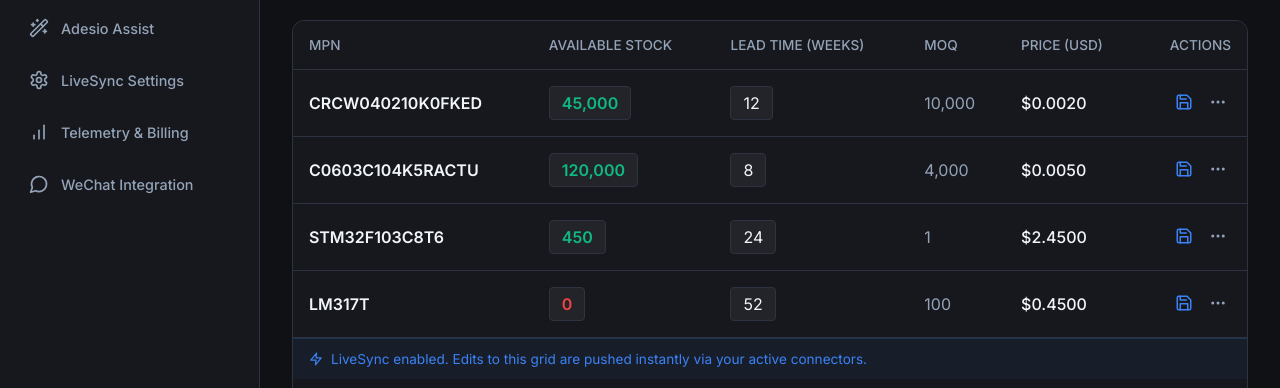
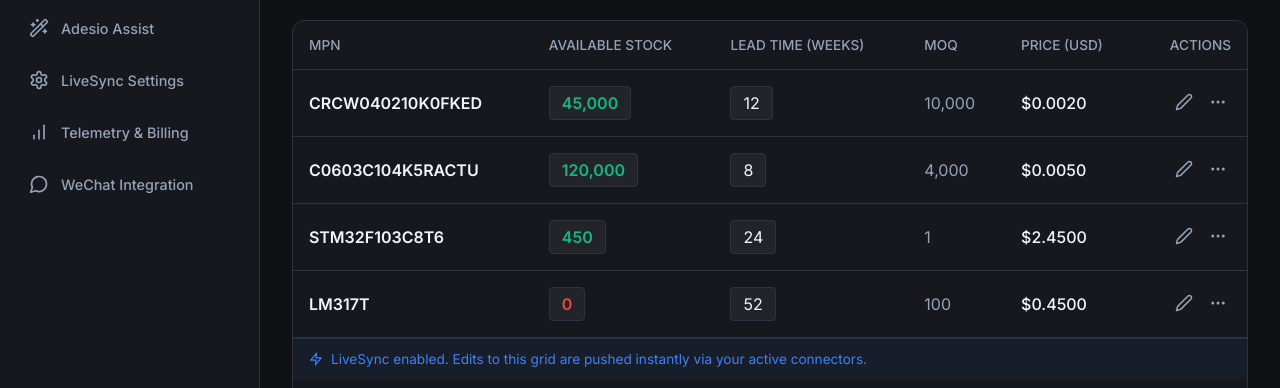
Before and after one commit to Bertier-Adesio/adesio-proxy, a React (Vite) app: page / in a window 1280 px wide. Both pictures are taken after a click on the element "Catalog Manager". Shown: the part 248-636 px from the top of the page. Built offline with nearby package versions, Linux system fonts and the light colour scheme.

Commit message:
feat: implement global state management via AppContext and update components to utilize dynamic catalog and settings data.

```diff
--- a/src/App.tsx
+++ b/src/App.tsx
@@ -9,6 +9,7 @@ import LiveSyncSettings from './components/LiveSyncSettings';
 import AdesioAssist from './components/AdesioAssist';
 import WeChatIntegration from './components/WeChatIntegration';
 import TelemetryBilling from './components/TelemetryBilling';
+import { useAppContext } from './context/AppContext';
 import './index.css';
 
 const MODULES = [
@@ -22,6 +23,9 @@ const MODULES = [
 ];
 
 function DashboardView() {
+  const { catalog, settings } = useAppContext();
+  const missingCount = catalog.filter(c => !c.desc || !c.package || !c.mpn).length;
+
   return (
     <div className="dashboard-grid">
       <div className="card">
@@ -34,7 +38,7 @@ function DashboardView() {
           <div style={{ marginTop: '16px', display: 'flex', flexDirection: 'column', gap: '12px' }}>
             <div style={{ display: 'flex', justifyContent: 'space-between' }}>
               <span>Octopart API</span>
-              <span className="badge badge-green">Unlocked</span>
+              {settings.octopartEnabled ? <span className="badge badge-green">Unlocked</span> : <span className="badge badge-red">Locked</span>}
             </div>
             <div style={{ display: 'flex', justifyContent: 'space-between' }}>
               <span>SiliconExpert</span>
@@ -42,7 +46,11 @@ function DashboardView() {
             </div>
             <div style={{ display: 'flex', justifyContent: 'space-between' }}>
               <span>DigiKey EDI</span>
-              <span className="badge badge-red">Locked (Missing Data)</span>
+              {settings.digikeyEnabled ? <span className="badge badge-green">Unlocked</span> : <span className="badge badge-red">Locked</span>}
+            </div>
+            <div style={{ display: 'flex', justifyContent: 'space-between' }}>
+              <span>Avnet API</span>
+              {settings.avnetEnabled ? <span className="badge badge-green">Unlocked</span> : <span className="badge badge-red">Locked</span>}
             </div>
           </div>
         </div>
@@ -58,11 +66,11 @@ function DashboardView() {
           <div style={{ marginTop: '16px', display: 'flex', flexDirection: 'column', gap: '8px' }}>
             <div style={{ display: 'flex', justifyContent: 'space-between', color: 'var(--text-primary)' }}>
               <span>Total MPNs Managed</span>
-              <strong>14,230</strong>
+              <strong>{catalog.length.toLocaleString()}</strong>
             </div>
             <div style={{ display: 'flex', justifyContent: 'space-between', color: 'var(--text-primary)' }}>
               <span>Missing MVP Fields</span>
-              <strong>124</strong>
+              <strong>{missingCount}</strong>
             </div>
             <button style={{ marginTop: '12px', padding: '10px', background: 'var(--accent-primary)', color: 'white', border: 'none', borderRadius: '6px', cursor: 'pointer', display: 'flex', alignItems: 'center', justifyContent: 'center', gap: '8px' }}>
               <Wand2 size={16} /> Enrich with Adesio Assist
--- a/src/components/AdesioAssist.tsx
+++ b/src/components/AdesioAssist.tsx
@@ -1,14 +1,23 @@
 import React, { useState } from 'react';
 import { FileText, UploadCloud, Cpu, CheckCircle, XCircle, Wand2, ArrowRight } from 'lucide-react';
+import { useAppContext } from '../context/AppContext';
 
 export default function AdesioAssist() {
   const [step, setStep] = useState<'upload' | 'processing' | 'review'>('upload');
+  const { updateCatalogItem } = useAppContext();
 
   const handleSimulateUpload = () => {
     setStep('processing');
     setTimeout(() => {
       setStep('review');
     }, 1500);
+  };
+
+  const handleApproveAll = () => {
+    // 3 is STM32F103C8T6, 1 is CRCW040210K0FKED (based on defaultCatalog IDs)
+    updateCatalogItem(3, { package: 'LQFP-48-ENRICHED' });
+    updateCatalogItem(1, { rohs: true, desc: 'Resistor SMD 10K Ohm 1% 1/16W 0402 [AI ENRICHED]' });
+    setStep('upload');
   };
 
   return (
@@ -87,7 +96,7 @@ export default function AdesioAssist() {
                 </div>
                 <div style={{ display: 'grid', gridTemplateColumns: '1fr 1fr 1fr', gap: '12px', fontSize: '0.9rem' }}>
                   <div><span style={{ color: 'var(--text-secondary)', fontSize: '0.8rem', display: 'block' }}>Operating Temp</span> <span style={{ color: '#10b981', fontWeight: 500 }}>-40°C to 85°C</span></div>
-                  <div><span style={{ color: 'var(--text-secondary)', fontSize: '0.8rem', display: 'block' }}>Package</span> <span style={{ color: '#10b981', fontWeight: 500 }}>LQFP-48</span></div>
+                  <div><span style={{ color: 'var(--text-secondary)', fontSize: '0.8rem', display: 'block' }}>Package</span> <span style={{ color: '#10b981', fontWeight: 500 }}>LQFP-48-ENRICHED</span></div>
                   <div><span style={{ color: 'var(--text-secondary)', fontSize: '0.8rem', display: 'block' }}>Pin Count</span> <span style={{ color: '#10b981', fontWeight: 500 }}>48</span></div>
                 </div>
               </div>
@@ -111,7 +120,7 @@ export default function AdesioAssist() {
 
             <div style={{ padding: '20px 24px', background: 'rgba(0,0,0,0.2)', display: 'flex', justifyContent: 'flex-end' }}>
               <button
-                onClick={() => setStep('upload')}
+                onClick={handleApproveAll}
                 style={{
                   padding: '10px 20px', background: '#8b5cf6', color: 'white',
                   border: 'none', borderRadius: '6px', fontWeight: 600, cursor: 'pointer',
--- a/src/components/CatalogManager.tsx
+++ b/src/components/CatalogManager.tsx
@@ -1,22 +1,27 @@
 import React, { useState } from 'react';
-import { Search, Filter, Edit2, Zap, Save, Download, MoreHorizontal } from 'lucide-react';
-
-const STATIC_DATA = [
-  { id: 1, mpn: 'CRCW040210K0FKED', desc: 'Resistor SMD 10K Ohm 1% 1/16W 0402', package: '0402', rohs: true, lifecycle: 'Active' },
-  { id: 2, mpn: 'C0603C104K5RACTU', desc: 'Capacitor Ceramic 0.1uF 50V X7R 0603', package: '0603', rohs: true, lifecycle: 'Active' },
-  { id: 3, mpn: 'STM32F103C8T6', desc: 'MCU 32-bit ARM Cortex-M3 64KB Flash', package: 'LQFP-48', rohs: true, lifecycle: 'Active' },
-  { id: 4, mpn: 'LM317T', desc: 'Linear Voltage Regulator 1.2V to 37V', package: 'TO-220', rohs: true, lifecycle: 'NRND' },
-];
-
-const DYNAMIC_DATA = [
-  { id: 1, mpn: 'CRCW040210K0FKED', stock: 45000, leadTime: 12, moq: 10000, price: 0.002 },
-  { id: 2, mpn: 'C0603C104K5RACTU', stock: 120000, leadTime: 8, moq: 4000, price: 0.005 },
-  { id: 3, mpn: 'STM32F103C8T6', stock: 450, leadTime: 24, moq: 1, price: 2.45 },
-  { id: 4, mpn: 'LM317T', stock: 0, leadTime: 52, moq: 100, price: 0.45 },
-];
+import { Search, Filter, Edit2, Zap, Save, Download, MoreHorizontal, CheckCircle } from 'lucide-react';
+import { useAppContext, CatalogItem } from '../context/AppContext';
 
 export default function CatalogManager() {
   const [view, setView] = useState<'static' | 'dynamic'>('dynamic');
+  const { catalog, updateCatalogItem } = useAppContext();
+
+  const [editingId, setEditingId] = useState<string | number | null>(null);
+  const [editValues, setEditValues] = useState<Partial<CatalogItem>>({});
+
+  const handleEdit = (row: CatalogItem) => {
+    setEditingId(row.id);
+    setEditValues(row);
+  };
+
+  const handleSave = () => {
+    if (editingId !== null) {
+      updateCatalogItem(editingId, editValues);
+      setEditingId(null);
+    }
+  };
+
+  const inputStyle = { padding: '4px 8px', background: 'rgba(255,255,255,0.1)', border: '1px solid var(--border-color)', borderRadius: '4px', color: 'var(--text-primary)', width: '100%', minWidth: '60px' };
 
   return (
     <div style={{ display: 'flex', flexDirection: 'column', gap: '20px', height: '100%' }}>
@@ -96,48 +101,68 @@ export default function CatalogManager() {
             </tr>
           </thead>
           <tbody>
-            {(view === 'static' ? STATIC_DATA : DYNAMIC_DATA).map((row, i) => (
-              <tr key={i} style={{ borderBottom: '1px solid var(--border-color)', transition: 'background 0.2s' }} className="table-row-hover">
+            {catalog.map((row) => {
+              const isEditing = editingId === row.id;
+              return (
+              <tr key={row.id} style={{ borderBottom: '1px solid var(--border-color)', transition: 'background 0.2s' }} className="table-row-hover">
                 <td style={{ padding: '16px', fontWeight: 600, color: 'var(--text-primary)' }}>{row.mpn}</td>
 
                 {view === 'static' ? (
                   <>
-                    <td style={{ padding: '16px', color: 'var(--text-secondary)', fontSize: '0.9rem' }}>{(row as any).desc}</td>
-                    <td style={{ padding: '16px', color: 'var(--text-secondary)' }}>{(row as any).package}</td>
-                    <td style={{ padding: '16px' }}>
-                      {(row as any).rohs ? <span className="badge badge-green">Compliant</span> : <span className="badge badge-red">Non-Compliant</span>}
+                    <td style={{ padding: '16px', color: 'var(--text-secondary)', fontSize: '0.9rem' }}>
+                      {isEditing ? <input value={editValues.desc || ''} onChange={e => setEditValues({...editValues, desc: e.target.value})} style={inputStyle} /> : row.desc}
+                    </td>
+                    <td style={{ padding: '16px', color: 'var(--text-secondary)' }}>
+                      {isEditing ? <input value={editValues.package || ''} onChange={e => setEditValues({...editValues, package: e.target.value})} style={inputStyle} /> : row.package}
                     </td>
                     <td style={{ padding: '16px' }}>
-                      {(row as any).lifecycle === 'Active' ? <span className="badge badge-green">Active</span> : <span className="badge badge-yellow">{(row as any).lifecycle}</span>}
+                      {isEditing ? <input type="checkbox" checked={editValues.rohs || false} onChange={e => setEditValues({...editValues, rohs: e.target.checked})} /> : (row.rohs ? <span className="badge badge-green">Compliant</span> : <span className="badge badge-red">Non-Compliant</span>)}
+                    </td>
+                    <td style={{ padding: '16px' }}>
+                      {isEditing ? <select value={editValues.lifecycle || 'Active'} onChange={e => setEditValues({...editValues, lifecycle: e.target.value})} style={inputStyle}><option>Active</option><option>NRND</option><option>Obsolete</option></select> : (row.lifecycle === 'Active' ? <span className="badge badge-green">Active</span> : <span className="badge badge-yellow">{row.lifecycle}</span>)}
                     </td>
                   </>
                 ) : (
                   <>
                     <td style={{ padding: '16px' }}>
-                      <div style={{ display: 'inline-flex', alignItems: 'center', background: 'rgba(255,255,255,0.05)', padding: '6px 12px', borderRadius: '4px', border: '1px solid var(--border-color)', color: (row as any).stock > 0 ? '#10b981' : '#ef4444', fontWeight: 600 }}>
-                        {(row as any).stock.toLocaleString()}
-                      </div>
+                      {isEditing ? <input type="number" value={editValues.stock || 0} onChange={e => setEditValues({...editValues, stock: parseInt(e.target.value) || 0})} style={inputStyle} /> : (
+                        <div style={{ display: 'inline-flex', alignItems: 'center', background: 'rgba(255,255,255,0.05)', padding: '6px 12px', borderRadius: '4px', border: '1px solid var(--border-color)', color: row.stock > 0 ? '#10b981' : '#ef4444', fontWeight: 600 }}>
+                          {row.stock.toLocaleString()}
+                        </div>
+                      )}
                     </td>
                     <td style={{ padding: '16px' }}>
-                      <div style={{ display: 'inline-flex', alignItems: 'center', background: 'rgba(255,255,255,0.05)', padding: '6px 12px', borderRadius: '4px', border: '1px solid var(--border-color)', color: 'var(--text-primary)' }}>
-                        {(row as any).leadTime}
-                      </div>
+                      {isEditing ? <input type="number" value={editValues.leadTime || 0} onChange={e => setEditValues({...editValues, leadTime: parseInt(e.target.value) || 0})} style={inputStyle} /> : (
+                        <div style={{ display: 'inline-flex', alignItems: 'center', background: 'rgba(255,255,255,0.05)', padding: '6px 12px', borderRadius: '4px', border: '1px solid var(--border-color)', color: 'var(--text-primary)' }}>
+                          {row.leadTime}
+                        </div>
+                      )}
                     </td>
-                    <td style={{ padding: '16px', color: 'var(--text-secondary)' }}>{(row as any).moq.toLocaleString()}</td>
-                    <td style={{ padding: '16px', color: 'var(--text-primary)', fontWeight: 500 }}>${(row as any).price.toFixed(4)}</td>
+                    <td style={{ padding: '16px', color: 'var(--text-secondary)' }}>
+                      {isEditing ? <input type="number" value={editValues.moq || 0} onChange={e => setEditValues({...editValues, moq: parseInt(e.target.value) || 0})} style={inputStyle} /> : row.moq.toLocaleString()}
+                    </td>
+                    <td style={{ padding: '16px', color: 'var(--text-primary)', fontWeight: 500 }}>
+                      {isEditing ? <input type="number" step="0.001" value={editValues.price || 0} onChange={e => setEditValues({...editValues, price: parseFloat(e.target.value) || 0})} style={inputStyle} /> : `$${row.price.toFixed(4)}`}
+                    </td>
                   </>
                 )}
 
                 <td style={{ padding: '16px', textAlign: 'right' }}>
-                  <button style={{ background: 'transparent', border: 'none', color: 'var(--text-secondary)', cursor: 'pointer', padding: '4px' }}>
-                    {view === 'dynamic' ? <Save size={18} color="var(--accent-primary)" /> : <Edit2 size={18} />}
-                  </button>
+                  {isEditing ? (
+                    <button onClick={handleSave} style={{ background: 'transparent', border: 'none', color: 'var(--text-secondary)', cursor: 'pointer', padding: '4px' }}>
+                      <Save size={18} color="var(--accent-primary)" />
+                    </button>
+                  ) : (
+                    <button onClick={() => handleEdit(row)} style={{ background: 'transparent', border: 'none', color: 'var(--text-secondary)', cursor: 'pointer', padding: '4px' }}>
+                      <Edit2 size={18} />
+                    </button>
+                  )}
                   <button style={{ background: 'transparent', border: 'none', color: 'var(--text-secondary)', cursor: 'pointer', padding: '4px', marginLeft: '8px' }}>
                     <MoreHorizontal size={18} />
                   </button>
                 </td>
               </tr>
-            ))}
+            )})}
           </tbody>
         </table>
         {view === 'dynamic' && (
--- a/src/components/LiveSyncSettings.tsx
+++ b/src/components/LiveSyncSettings.tsx
@@ -1,11 +1,10 @@
 import React, { useState } from 'react';
 import { Network, Key, Server, ToggleLeft, ToggleRight, CheckCircle, RefreshCw, Copy, ExternalLink, ShieldAlert } from 'lucide-react';
+import { useAppContext } from '../context/AppContext';
 
 export default function LiveSyncSettings() {
   const [activeTab, setActiveTab] = useState<'connectors' | 'sftp' | 'api'>('connectors');
-  const [octopartEnabled, setOctopartEnabled] = useState(true);
-  const [avnetEnabled, setAvnetEnabled] = useState(false);
-  const [digikeyEnabled, setDigikeyEnabled] = useState(true);
+  const { settings, updateSettings } = useAppContext();
 
   return (
     <div style={{ display: 'flex', flexDirection: 'column', gap: '24px', maxWidth: '1000px', margin: '0 auto', width: '100%' }}>
@@ -41,9 +40,9 @@ export default function LiveSyncSettings() {
         <div style={{ display: 'grid', gridTemplateColumns: 'repeat(auto-fill, minmax(300px, 1fr))', gap: '20px' }}>
           {/* Connector Cards */}
           {[
-            { name: 'Octopart API', type: 'Aggregator', enabled: octopartEnabled, setter: setOctopartEnabled, status: 'Active (Synced 5m ago)', color: '#10b981' },
-            { name: 'DigiKey EDI', type: 'Distributor', enabled: digikeyEnabled, setter: setDigikeyEnabled, status: 'Active (Synced 1h ago)', color: '#10b981' },
-            { name: 'Avnet API', type: 'Distributor', enabled: avnetEnabled, setter: setAvnetEnabled, status: 'Disabled', color: 'var(--text-secondary)' },
+            { name: 'Octopart API', type: 'Aggregator', enabled: settings.octopartEnabled, setter: (val: boolean) => updateSettings({octopartEnabled: val}), status: 'Active (Synced 5m ago)', color: '#10b981' },
+            { name: 'DigiKey EDI', type: 'Distributor', enabled: settings.digikeyEnabled, setter: (val: boolean) => updateSettings({digikeyEnabled: val}), status: 'Active (Synced 1h ago)', color: '#10b981' },
+            { name: 'Avnet API', type: 'Distributor', enabled: settings.avnetEnabled, setter: (val: boolean) => updateSettings({avnetEnabled: val}), status: 'Disabled', color: 'var(--text-secondary)' },
           ].map((connector, idx) => (
             <div key={idx} className="card" style={{ padding: '24px', display: 'flex', flexDirection: 'column', gap: '16px' }}>
               <div style={{ display: 'flex', justifyContent: 'space-between', alignItems: 'flex-start' }}>
@@ -59,8 +58,8 @@ export default function LiveSyncSettings() {
               </div>
               <div style={{ flex: 1 }}></div>
               <div style={{ display: 'flex', justifyContent: 'space-between', alignItems: 'center', fontSize: '0.85rem' }}>
-                <span style={{ color: connector.color, display: 'flex', alignItems: 'center', gap: '6px' }}>
-                  {connector.enabled ? <CheckCircle size={14} /> : <ShieldAlert size={14} />} {connector.status}
+                <span style={{ color: connector.enabled ? connector.color : 'var(--text-secondary)', display: 'flex', alignItems: 'center', gap: '6px' }}>
+                  {connector.enabled ? <CheckCircle size={14} /> : <ShieldAlert size={14} />} {connector.enabled ? connector.status : 'Disabled'}
                 </span>
                 {connector.enabled && <a href="#" style={{ color: 'var(--accent-primary)', textDecoration: 'none', display: 'flex', alignItems: 'center', gap: '4px' }}>Logs <ExternalLink size={12} /></a>}
               </div>
--- /dev/null
+++ b/src/context/AppContext.tsx
@@ -0,0 +1,104 @@
+import React, { createContext, useContext, useState, useEffect, ReactNode } from 'react';
+
+export interface CatalogItem {
+  id: string | number;
+  mpn: string;
+  desc: string;
+  package: string;
+  rohs: boolean;
+  lifecycle: string;
+  stock: number;
+  leadTime: number;
+  moq: number;
+  price: number;
+}
+
+export interface AppSettings {
+  octopartEnabled: boolean;
+  avnetEnabled: boolean;
+  digikeyEnabled: boolean;
+}
+
+interface AppContextType {
+  catalog: CatalogItem[];
+  settings: AppSettings;
+  addCatalogItems: (items: Partial<CatalogItem>[]) => void;
+  updateCatalogItem: (id: string | number, updates: Partial<CatalogItem>) => void;
+  updateSettings: (updates: Partial<AppSettings>) => void;
+}
+
+const defaultCatalog: CatalogItem[] = [
+  { id: 1, mpn: 'CRCW040210K0FKED', desc: 'Resistor SMD 10K Ohm 1% 1/16W 0402', package: '0402', rohs: true, lifecycle: 'Active', stock: 45000, leadTime: 12, moq: 10000, price: 0.002 },
+  { id: 2, mpn: 'C0603C104K5RACTU', desc: 'Capacitor Ceramic 0.1uF 50V X7R 0603', package: '0603', rohs: true, lifecycle: 'Active', stock: 120000, leadTime: 8, moq: 4000, price: 0.005 },
+  { id: 3, mpn: 'STM32F103C8T6', desc: 'MCU 32-bit ARM Cortex-M3 64KB Flash', package: 'LQFP-48', rohs: true, lifecycle: 'Active', stock: 450, leadTime: 24, moq: 1, price: 2.45 },
+  { id: 4, mpn: 'LM317T', desc: 'Linear Voltage Regulator 1.2V to 37V', package: 'TO-220', rohs: true, lifecycle: 'NRND', stock: 0, leadTime: 52, moq: 100, price: 0.45 },
+];
+
+const defaultSettings: AppSettings = {
+  octopartEnabled: true,
+  avnetEnabled: false,
+  digikeyEnabled: true,
+};
+
+const AppContext = createContext<AppContextType | undefined>(undefined);
+
+export function AppProvider({ children }: { children: ReactNode }) {
+  const [catalog, setCatalog] = useState<CatalogItem[]>(() => {
+    const saved = localStorage.getItem('adesio_catalog');
+    return saved ? JSON.parse(saved) : defaultCatalog;
+  });
+
+  const [settings, setSettings] = useState<AppSettings>(() => {
+    const saved = localStorage.getItem('adesio_settings');
+    return saved ? JSON.parse(saved) : defaultSettings;
+  });
+
+  useEffect(() => {
+    localStorage.setItem('adesio_catalog', JSON.stringify(catalog));
+  }, [catalog]);
+
+  useEffect(() => {
+    localStorage.setItem('adesio_settings', JSON.stringify(settings));
+  }, [settings]);
+
+  const addCatalogItems = (items: Partial<CatalogItem>[]) => {
+    const newItems = items.map((item, index) => ({
+      id: Date.now() + index,
+      mpn: item.mpn || 'UNKNOWN',
+      desc: item.desc || '',
+      package: item.package || '',
+      rohs: item.rohs || false,
+      lifecycle: item.lifecycle || 'Active',
+      stock: item.stock || 0,
+      leadTime: item.leadTime || 0,
+      moq: item.moq || 1,
+      price: item.price || 0,
+      ...item
+    })) as CatalogItem[];
+    setCatalog((prev) => [...prev, ...newItems]);
+  };
+
+  const updateCatalogItem = (id: string | number, updates: Partial<CatalogItem>) => {
+    setCatalog((prev) =>
+      prev.map((item) => (item.id === id ? { ...item, ...updates } : item))
+    );
+  };
+
+  const updateSettings = (updates: Partial<AppSettings>) => {
+    setSettings((prev) => ({ ...prev, ...updates }));
+  };
+
+  return (
+    <AppContext.Provider value={{ catalog, settings, addCatalogItems, updateCatalogItem, updateSettings }}>
+      {children}
+    </AppContext.Provider>
+  );
+}
+
+export function useAppContext() {
+  const context = useContext(AppContext);
+  if (context === undefined) {
+    throw new Error('useAppContext must be used within an AppProvider');
+  }
+  return context;
+}
--- a/src/main.tsx
+++ b/src/main.tsx
@@ -3,8 +3,12 @@ import ReactDOM from 'react-dom/client'
 import App from './App.tsx'
 import './index.css'
 
+import { AppProvider } from './context/AppContext.tsx'
+
 ReactDOM.createRoot(document.getElementById('root')!).render(
   <React.StrictMode>
-    <App />
+    <AppProvider>
+      <App />
+    </AppProvider>
   </React.StrictMode>,
 )
```
Also changed, not shown: src/components/IngestionEngine.tsx (+7 -4 lines), 1 other file (tests, documents, lock files or other folders).
